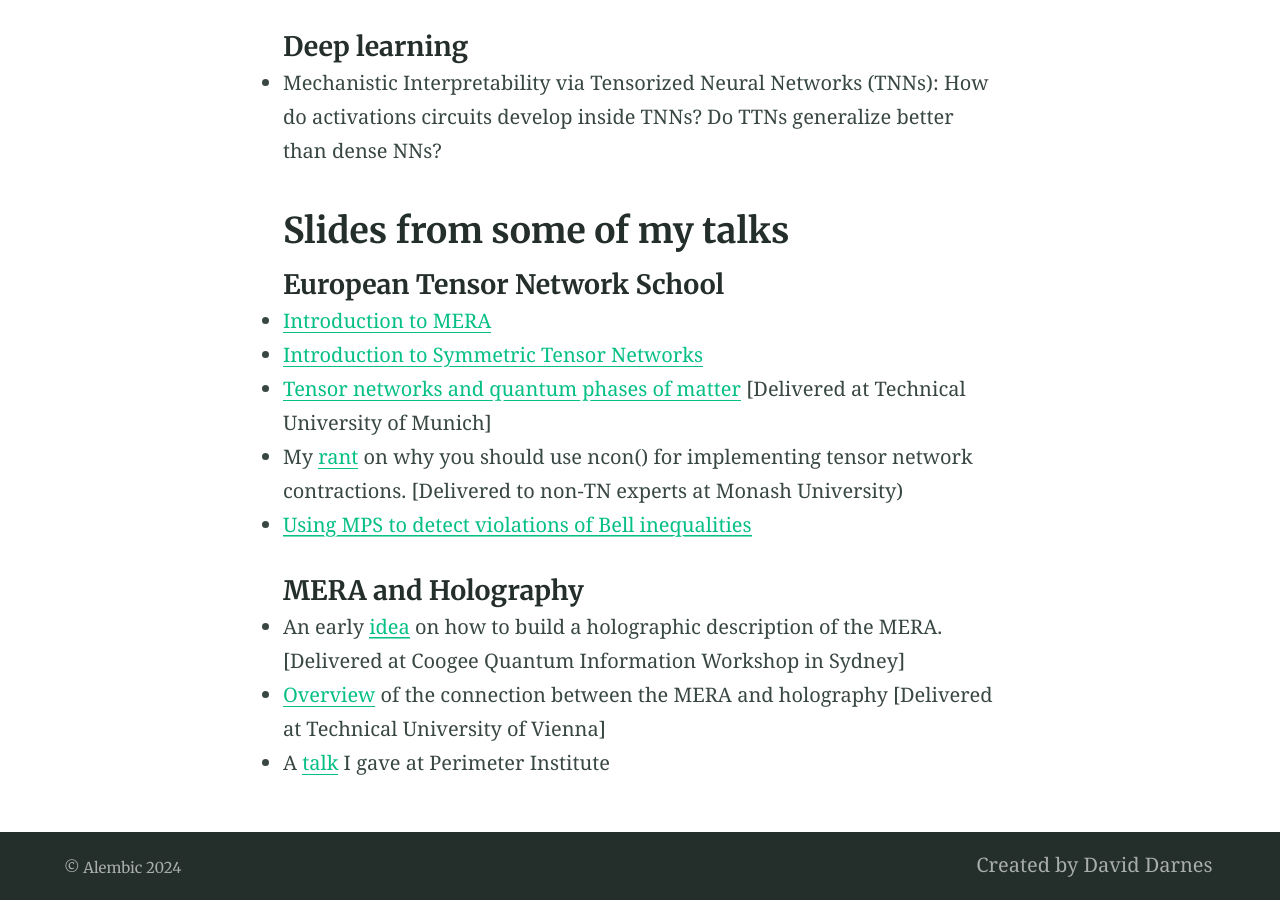
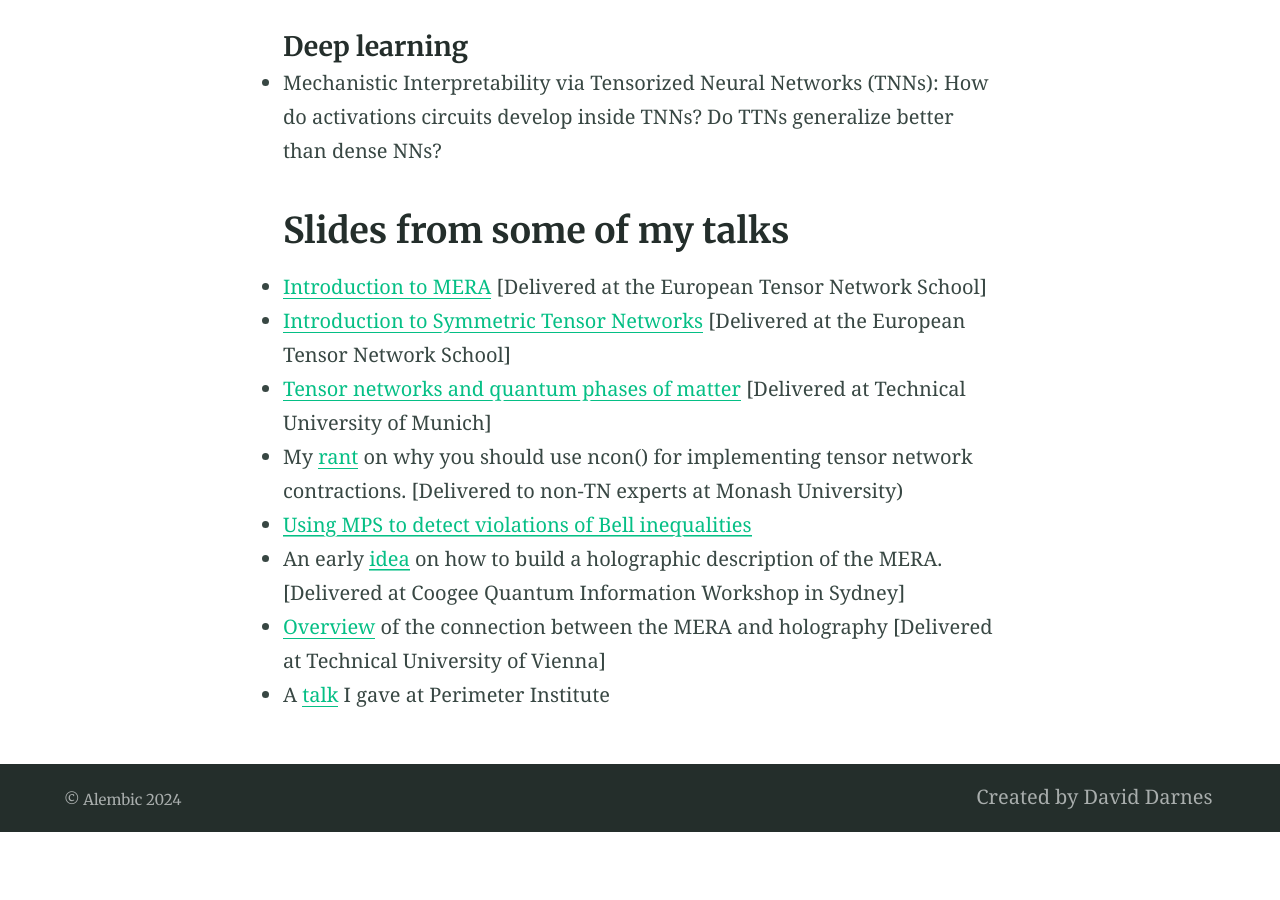
Before and after one commit to qsukhi/qsukhi.github.io, a Jekyll site: the page built from index.md, in a window 1280 px wide and 900 px high, scrolled down 4223 px. Built offline with Jekyll 4.4.1, drawn with Linux system fonts in a browser that asks for light colours; after the commit the page ends 5055 px from its top, so only the background shows below that.

Commit message:
Update index.md

```diff
--- a/index.md
+++ b/index.md
@@ -55,16 +55,14 @@ I was fortunate enough to be a PhD student in Guifre Vidal's group at the Univer
 - Mechanistic Interpretability via Tensorized Neural Networks (TNNs): How do activations circuits develop inside TNNs? Do TTNs generalize better than dense NNs?
 
 ## Slides from some of my talks
-#### European Tensor Network School
-- [Introduction to MERA](https://github.com/qsukhi/qsukhi.github.io/blob/main/assets/slides/Intro_to_MERA_ETN_School.pdf?raw=true)
-- [Introduction to Symmetric Tensor Networks](https://github.com/qsukhi/qsukhi.github.io/blob/main/assets/slides/Intro_to_Syms_ETN_School.pdf?raw=true)
+- [Introduction to MERA](https://github.com/qsukhi/qsukhi.github.io/blob/main/assets/slides/Intro_to_MERA_ETN_School.pdf?raw=true) [Delivered at the European Tensor Network School]
+- [Introduction to Symmetric Tensor Networks](https://github.com/qsukhi/qsukhi.github.io/blob/main/assets/slides/Intro_to_Syms_ETN_School.pdf?raw=true) [Delivered at the European Tensor Network School]
 
 - [Tensor networks and quantum phases of matter](https://github.com/qsukhi/qsukhi.github.io/blob/main/assets/slides/TNs_quantum_phases.pdf?raw=true) [Delivered at Technical University of Munich]
 
 - My [rant](https://github.com/qsukhi/qsukhi.github.io/blob/main/assets/slides/intro_to_ncon.pdf?raw=true) on why you should use ncon() for implementing tensor network contractions. [Delivered to non-TN experts at Monash University)
 - [Using MPS to detect violations of Bell inequalities](https://github.com/qsukhi/qsukhi.github.io/blob/main/assets/slides/nonlocality.pdf?raw=true)
 
-#### MERA and Holography
 - An early [idea](https://github.com/qsukhi/qsukhi.github.io/blob/main/assets/slides/Early_idea_MERA_Coogee.pdf?raw=true) on how to build a holographic description of the MERA. [Delivered at Coogee Quantum Information Workshop in Sydney]
 - [Overview](https://github.com/qsukhi/qsukhi.github.io/blob/main/assets/slides/MERA_and_holography.pdf?raw=true) of the connection between the MERA and holography [Delivered at Technical University of Vienna]
 - A [talk](https://pirsa.org/16100044) I gave at Perimeter Institute
```
